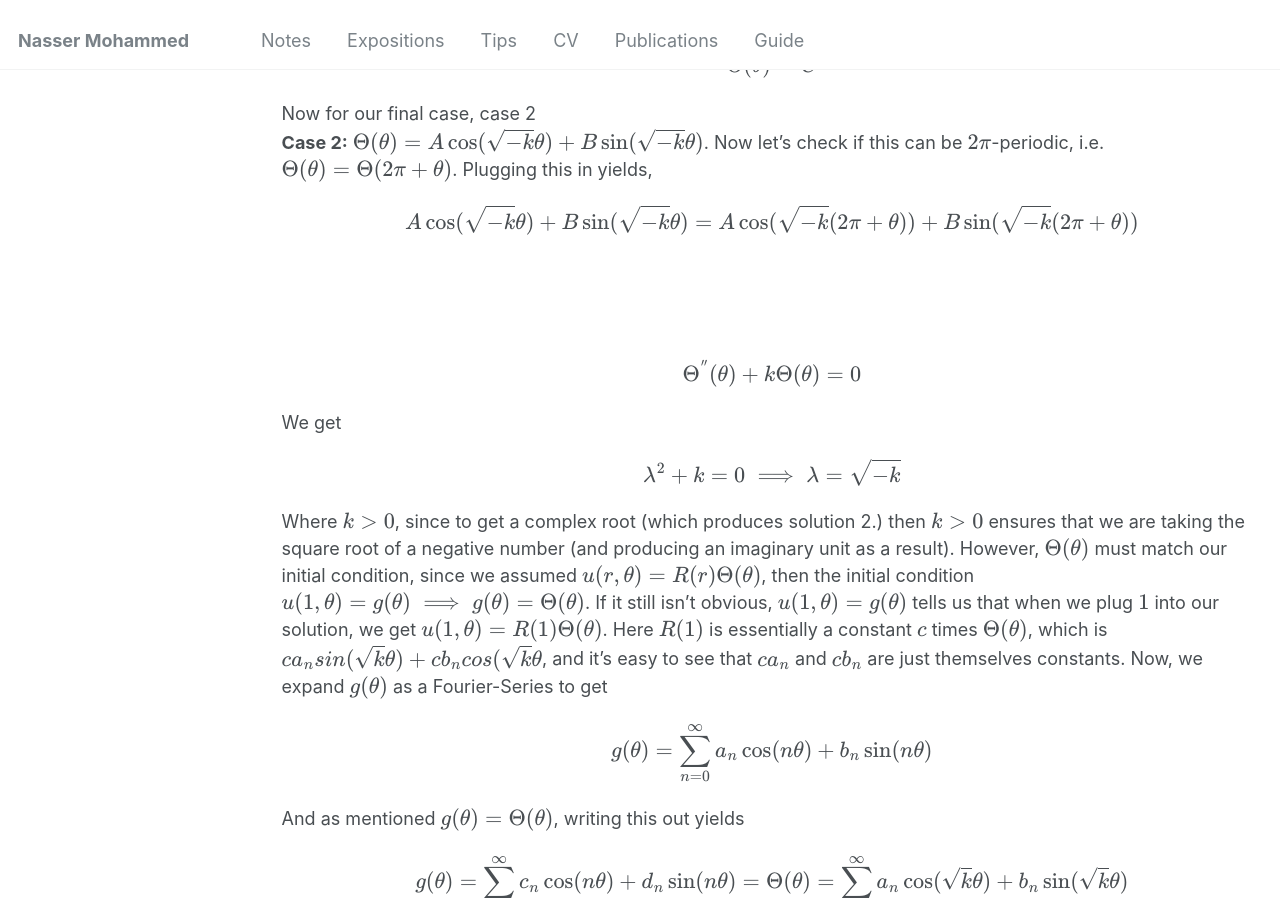
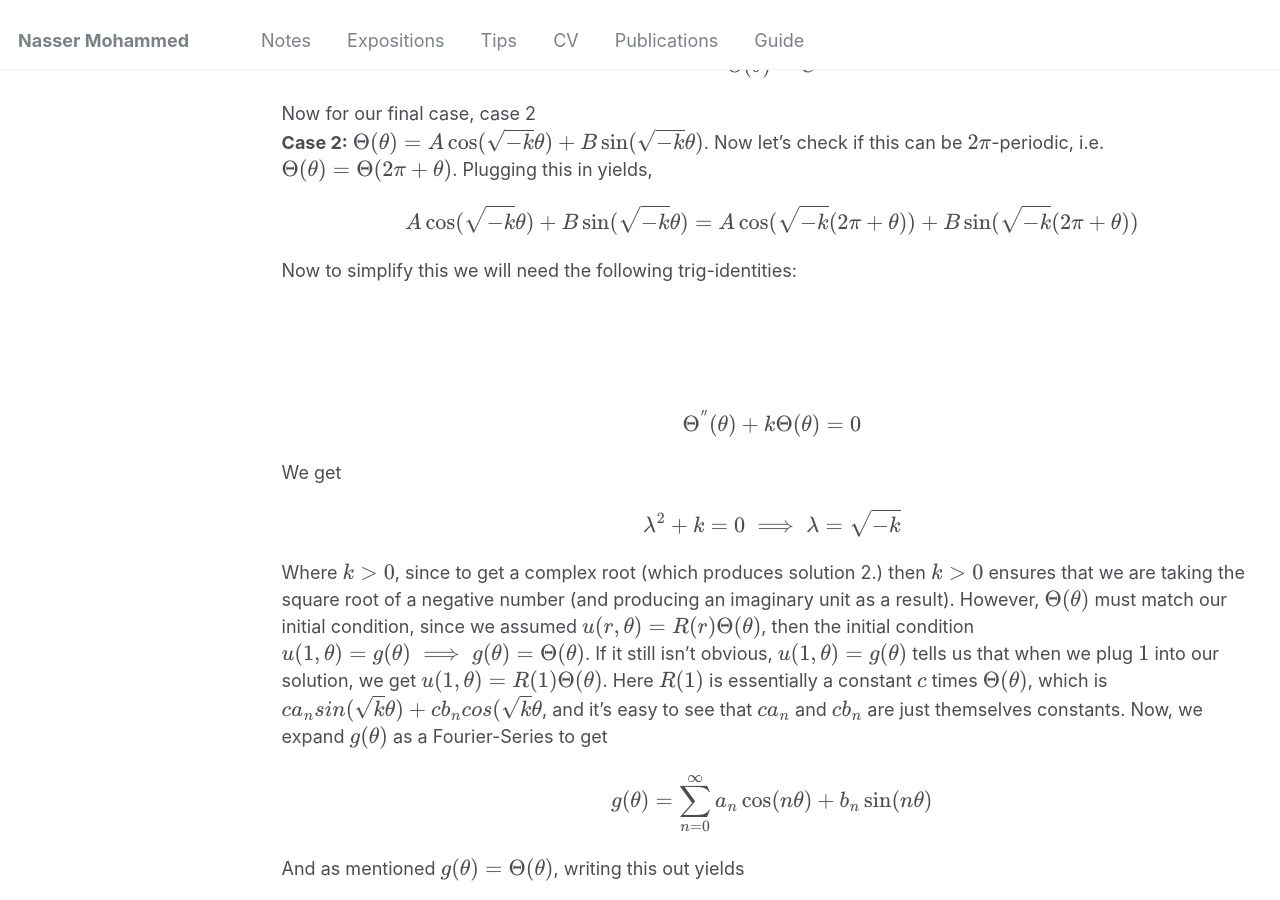
Before and after one commit to Nasser-Mohammed/Nasser-Mohammed.github.io, a Jekyll site: the page built from _pages/notes/pde/laplaceequation.md, in a window 1280 px wide and 900 px high, scrolled down 6057 px. Built offline with Jekyll 4.4.1, drawn with Linux system fonts in a browser that asks for light colours.

Commit message:
Update laplaceequation.md

```diff
--- a/_pages/notes/pde/laplaceequation.md
+++ b/_pages/notes/pde/laplaceequation.md
@@ -102,7 +102,7 @@
 \\[e^{-2\pi \sqrt{-k}} = 1\\]
 Now here, we know that \\(e^x = 1 \implies x = 0\\), this means \\(2\pi \sqrt{-k} = 0\\) and \\(-2\pi \sqrt{-k} = 0\\). The only way for this to be possible, is if \\(\sqrt{-k} = 0\\), however this contradicts our assumption that \\(k < 0 \implies \sqrt{-k} \neq 0\\). So this solution cannot work, since this expression is not \\(2\pi\\)-periodic, and we now also know that \\(k \ge 0\\). \\
 \\
-Now let's try case 1.
+Now let's try case 1. \\
 **Case 1:** \\(\Theta (\theta) = A\theta + B\\), now let's test \\(2\pi\\)-periodicity. So we need, \\(\Theta (\theta) = \Theta (2\pi + \theta)\\). Plugging this in we get,
 \\[A\theta + B = A(2\pi + \theta) + B\\]
 This simplifies to
@@ -116,6 +116,8 @@
 Now for our final case, case 2\\
 **Case 2:** \\(\Theta (\theta) = A\cos(\sqrt{-k} \theta) + B\sin(\sqrt{-k} \theta)\\). Now let's check if this can be \\(2\pi\\)-periodic, i.e. \\(\Theta (\theta) = \Theta (2\pi + \theta)\\). Plugging this in yields,
 \\[A\cos(\sqrt{-k} \theta) + B\sin(\sqrt{-k} \theta) = A\cos(\sqrt{-k} (2\pi + \theta)) + B\sin(\sqrt{-k} (2\pi + \theta))\\]
+Now to simplify this we will need the following trig-identities:
+
 \\
 \\
 \\
```
